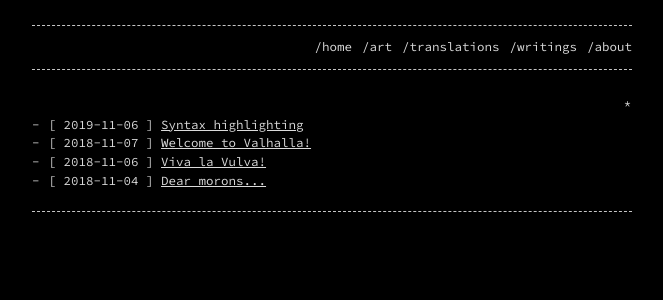
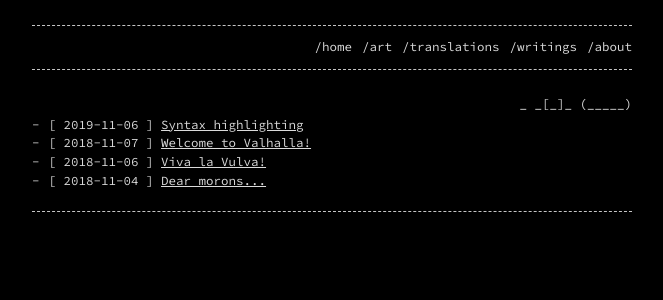
Before and after one commit to t11systems/t11systems.github.io, a Jekyll site: the page built from index.md, in a window 1280 px wide. Shown: the top 300 px of the page, without its empty margins (308-971 px from the left). Built offline with Jekyll 4.4.1, drawn with Linux system fonts in a browser that asks for light colours.

Commit message:
Update index.md

```diff
--- a/index.md
+++ b/index.md
@@ -4,8 +4,10 @@ layout: home
 permalink: /
 ---
 
-<marquee direction="down" height="15" direction="right" scrolldelay="200" behavior="alternate">
+<marquee direction="down" height="15" direction="right" behavior="alternate">
   <marquee behavior="alternate">
-    *
+     _
+   _[_]_
+  (_____)
   </marquee>
 </marquee>
```
